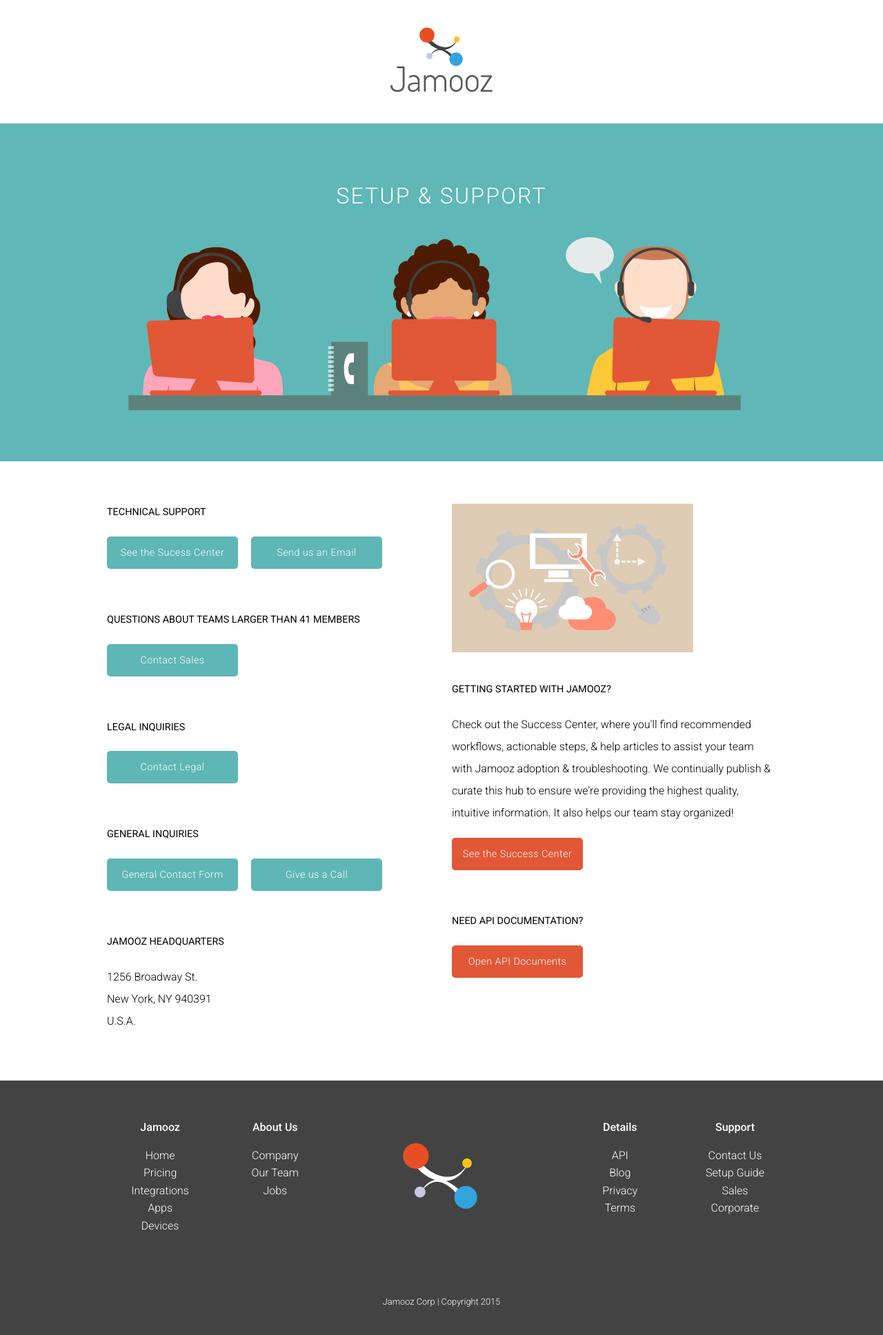
After one commit to bjorncooley/jamooz, a PHP site: page /support.php in a window 1280 px wide. The commit adds this page. Shown: the whole page at 69% size. Run offline with PHP 8.4, Linux system fonts and the light colour scheme; some libraries are stand-ins or nearby versions.

Commit message:
Add Support page

```diff
--- a/css/custom/_1025_up.scss
+++ b/css/custom/_1025_up.scss
@@ -329,6 +329,24 @@
     }
 }
 
+/* --------------- */
+/* --- SUPPORT --- */
+/* --------------- */
+
+
+#support {
+
+    .image-container {
+
+        text-align: left;
+    }
+
+    #support-hero {
+
+        background: url(../../img/support/support_hero_desktop.png) no-repeat center;
+    }
+}
+
 /* -------------- */
 /* --- FOOTER --- */
 /* -------------- */
--- a/css/custom/_640_up.scss
+++ b/css/custom/_640_up.scss
@@ -27,11 +27,17 @@
     }
 }
 
-#support {
+#home {
 
-    background: $mint url('../../img/home/support_background_tablet.png') no-repeat center;
-    min-height: 620px;
+    #support {
+
+        background: $mint url('../../img/home/support_background_tablet.png') no-repeat center;
+        min-height: 620px;
+    }
+
 }
+
+
 
 #schmooze {
 
@@ -62,3 +68,16 @@
 
     background-position: center;
 }
+
+
+/* --------------- */
+/* --- SUPPORT --- */
+/* --------------- */
+
+#support {
+
+    #support-hero {
+
+        background: url(../../img/support/support_hero_tablet.png) no-repeat center;
+    }
+}
--- a/css/custom/_base.scss
+++ b/css/custom/_base.scss
@@ -173,11 +173,16 @@
     }
 }
 
-#support {
+#home {
 
-    background: $mint url('../../img/home/support_background_mobile.png') no-repeat center;
-    min-height: 512px;
+    #support {
+
+        background: $mint url('../../img/home/support_background_mobile.png') no-repeat center;
+        min-height: 512px;
+    }
 }
+
+
 
 
 /* ------------------- */
@@ -503,3 +508,42 @@
         padding: 70px 0;
     }
 }
+
+
+/* --------------- */
+/* --- SUPPORT --- */
+/* --------------- */
+
+#support {
+
+    padding-bottom: 50px;
+
+    #support-hero {
+
+        padding-top: 80px;
+        background: url(../../img/support/support_hero_mobile.png) no-repeat center;
+        height: 490px;
+        margin-bottom: 20px;
+    }
+
+    button {
+
+        width: 190px;
+        padding: 15px 0;
+        border-radius: 5px;
+        margin-right: 15px;
+    }
+
+    p.uppercase {
+
+        font-weight: 400;
+        font-size: 0.9em;
+        padding-top: 40px;
+    }
+
+    .image-container {
+
+        padding-top: 40px;
+        text-align: center;
+    }
+}
--- a/css/custom/styles.css
+++ b/css/custom/styles.css
@@ -352,7 +352,7 @@
   #schmooze video {
     width: 65%; }
 
-#support {
+#home #support {
   background: #91cc8b url("../../img/home/support_background_mobile.png") no-repeat center;
   min-height: 512px; }
 
@@ -511,6 +511,29 @@
 #pricing .learn-section {
   padding: 70px 0; }
 
+/* --------------- */
+/* --- SUPPORT --- */
+/* --------------- */
+#support {
+  padding-bottom: 50px; }
+  #support #support-hero {
+    padding-top: 80px;
+    background: url(../../img/support/support_hero_mobile.png) no-repeat center;
+    height: 490px;
+    margin-bottom: 20px; }
+  #support button {
+    width: 190px;
+    padding: 15px 0;
+    border-radius: 5px;
+    margin-right: 15px; }
+  #support p.uppercase {
+    font-weight: 400;
+    font-size: 0.9em;
+    padding-top: 40px; }
+  #support .image-container {
+    padding-top: 40px;
+    text-align: center; }
+
 @media only screen and (min-width: 640px) {
   body {
     position: static; }
@@ -527,7 +550,7 @@
     #intro h2 {
       padding-top: 60px; }
 
-  #support {
+  #home #support {
     background: #91cc8b url("../../img/home/support_background_tablet.png") no-repeat center;
     min-height: 620px; }
 
@@ -541,7 +564,13 @@
   /* --- HARDWARE INTEGRATIONS --- */
   /* ----------------------------- */
   #hardware-hero {
-    background-position: center; } }
+    background-position: center; }
+
+  /* --------------- */
+  /* --- SUPPORT --- */
+  /* --------------- */
+  #support #support-hero {
+    background: url(../../img/support/support_hero_tablet.png) no-repeat center; } }
 @media only screen and (min-width: 1025px) {
   h1 {
     font-size: 2em; }
@@ -699,6 +728,14 @@
         position: relative;
         right: 10%; }
 
+  /* --------------- */
+  /* --- SUPPORT --- */
+  /* --------------- */
+  #support .image-container {
+    text-align: left; }
+  #support #support-hero {
+    background: url(../../img/support/support_hero_desktop.png) no-repeat center; }
+
   /* -------------- */
   /* --- FOOTER --- */
   /* -------------- */
--- a/index.php
+++ b/index.php
@@ -1,4 +1,5 @@
 <?php include('includes/header.php'); ?>
+<div id="hero">
         <div id="hero">
             <div class="row">
                 <div class="large-12 columns text-center">
@@ -201,5 +202,5 @@
 
             </div>
         </div><!-- #support -->
-
+</div>
 <?php include('includes/footer.php'); ?>
--- /dev/null
+++ b/support.php
@@ -0,0 +1,72 @@
+<?php include('includes/header.php'); ?>
+
+<div id="support">
+    <div id="support-hero">
+        <div class="row">
+            <div class="container large-12 columns text-center">
+                <h1 class="white">Setup &amp; Support</h1>
+            </div>
+        </div>
+    </div>
+    <div class="row">
+        <div class="small-12 large-6 columns">
+            <div>
+                <p class="uppercase">Technical Support</p>
+                <button class="teal-background white">
+                    See the Sucess Center
+                </button>
+                <button class="teal-background white">
+                    Send us an Email
+                </button>
+            </div>
+            <div>
+                <p class="uppercase">Questions About Teams Larger Than 41 Members</p>
+                <button class="teal-background white">Contact Sales</button>
+            </div>
+            <div>
+                <p class="uppercase">Legal Inquiries</p>
+                <button class="teal-background white">Contact Legal</button>
+            </div>
+            <div>
+                <p class="uppercase">General Inquiries</p>
+                <button class="teal-background white">
+                    General Contact Form
+                </button>
+                <button class="teal-background white">
+                    Give us a Call
+                </button>
+            </div>
+            <div>
+                <p class="uppercase">Jamooz Headquarters</p>
+                <p>1256 Broadway St.<br />
+                New York, NY 940391<br />
+                U.S.A.</p>
+            </div>
+        </div>
+        <div class="small-12 large-6 columns">
+            <div class="image-container">
+                <img src="img/support/getting_started.png" alt="">
+            </div>
+            <div>
+                <p class="uppercase">Getting Started With Jamooz?</p>
+                <p>Check out the Success Center, where you'll find recommended
+                workflows, actionable steps, &amp; help articles to assist your
+                team with Jamooz adoption &amp; troubleshooting. We continually
+                publish &amp; curate this hub to ensure we're providing the
+                highest quality, intuitive information. It also helps our
+                team stay organized!</p>
+                <button class="red-orange-background white">
+                    See the Success Center
+                </button>
+            </div>
+            <div>
+                <p class="uppercase">Need API Documentation?</p>
+                <button class="red-orange-background white">
+                    Open API Documents
+                </button>
+            </div>
+        </div>
+    </div>
+</div>
+
+<?php include('includes/footer.php'); ?>
```
Also changed, not shown: img/support/getting_started.png (added), img/support/support_hero_desktop.png (added), img/support/support_hero_mobile.png (added), img/support/support_hero_tablet.png (added), 1 other file.
